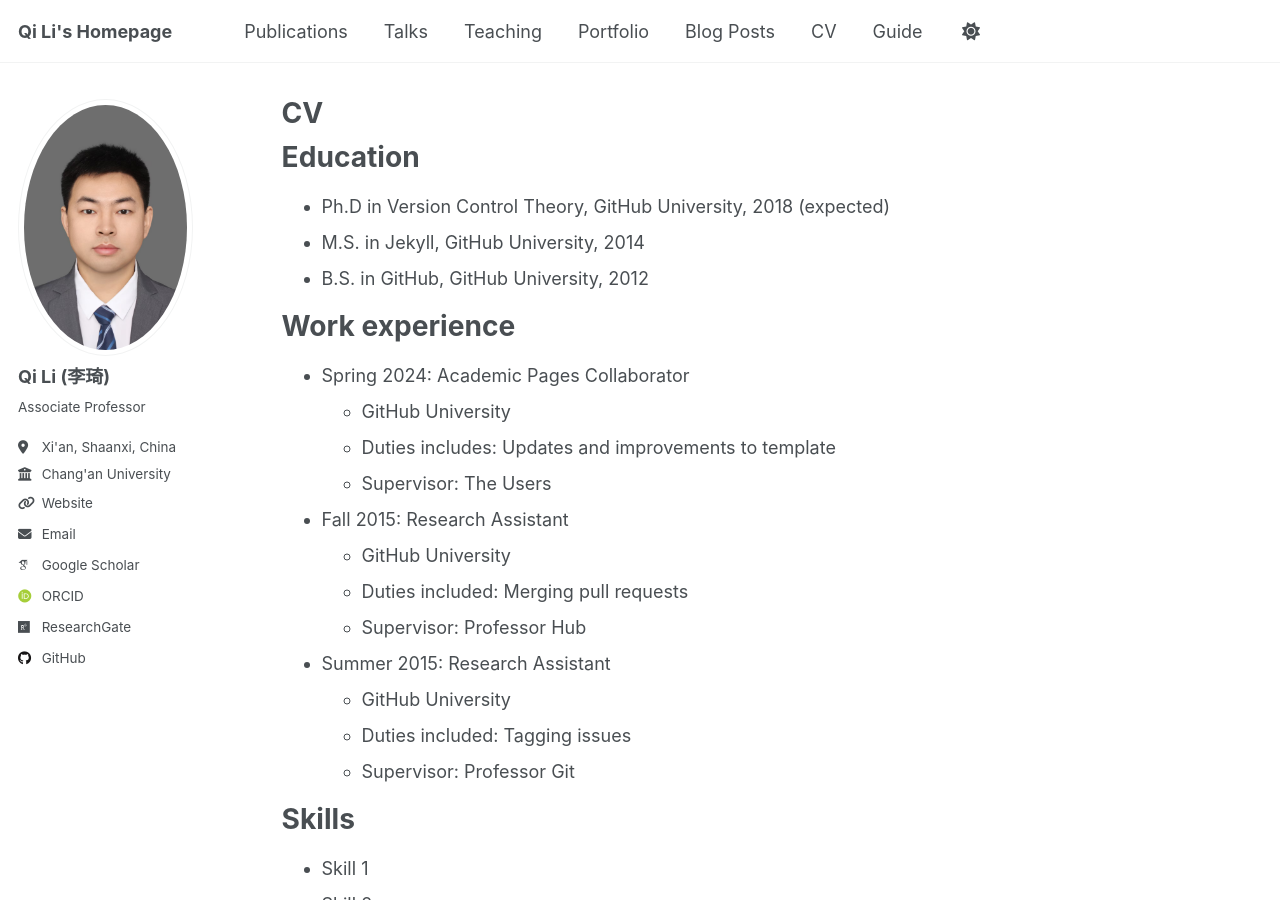
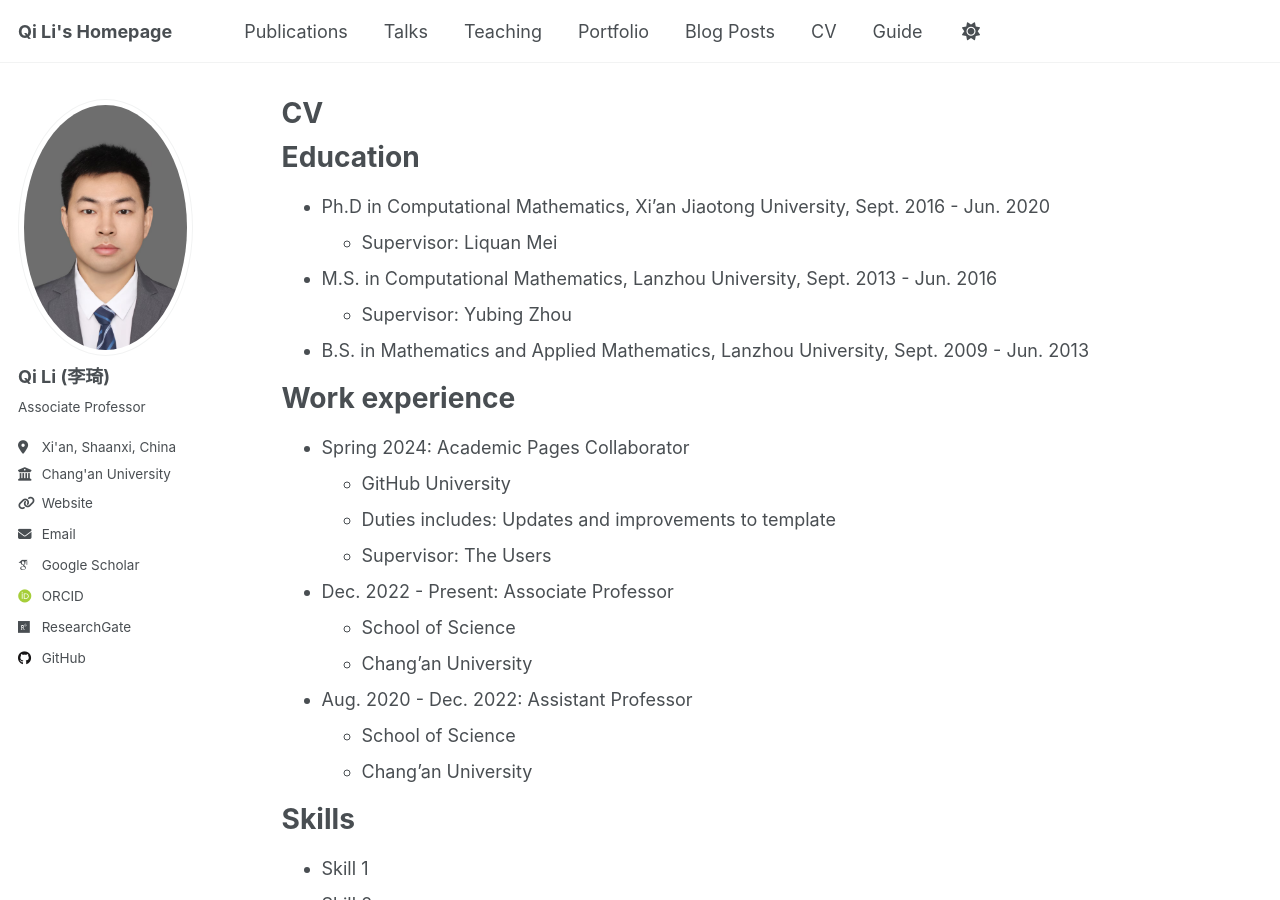
Before and after one commit to liqihao2000/liqihao2000.github.io, a Jekyll site: the page built from _pages/cv.md, in a window 1280 px wide and 900 px high. Built offline with Jekyll 4.4.1, drawn with Linux system fonts in a browser that asks for light colours; some web fonts are replaced.

Commit message:
update info

```diff
--- a/_pages/cv.md
+++ b/_pages/cv.md
@@ -11,9 +11,11 @@
 
 Education
 ======
-* Ph.D in Version Control Theory, GitHub University, 2018 (expected)
-* M.S. in Jekyll, GitHub University, 2014
-* B.S. in GitHub, GitHub University, 2012
+* Ph.D in Computational Mathematics, Xi'an Jiaotong University, Sept. 2016 - Jun. 2020
+  * Supervisor: Liquan Mei
+* M.S. in Computational Mathematics, Lanzhou University, Sept. 2013 - Jun. 2016
+  * Supervisor: Yubing Zhou
+* B.S. in Mathematics and Applied Mathematics, Lanzhou University, Sept. 2009 - Jun. 2013
 
 Work experience
 ======
@@ -22,15 +24,13 @@
   * Duties includes: Updates and improvements to template
   * Supervisor: The Users
 
-* Fall 2015: Research Assistant
-  * GitHub University
-  * Duties included: Merging pull requests
-  * Supervisor: Professor Hub
+* Dec. 2022 - Present: Associate Professor
+  * School of Science
+  * Chang'an University
 
-* Summer 2015: Research Assistant
-  * GitHub University
-  * Duties included: Tagging issues
-  * Supervisor: Professor Git
+* Aug. 2020 - Dec. 2022: Assistant Professor
+  * School of Science
+  * Chang'an University
 
 Skills
 ======
```
